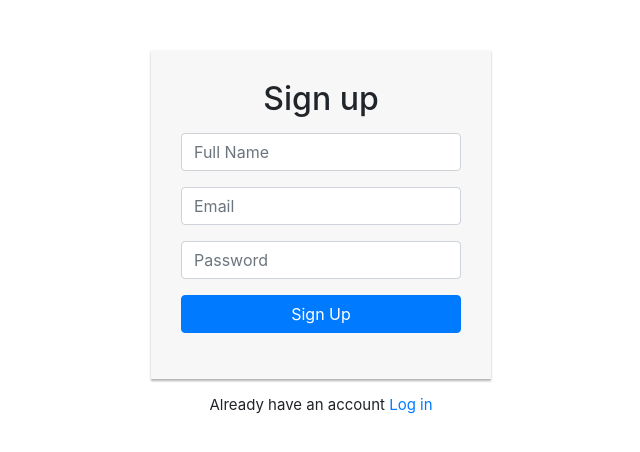
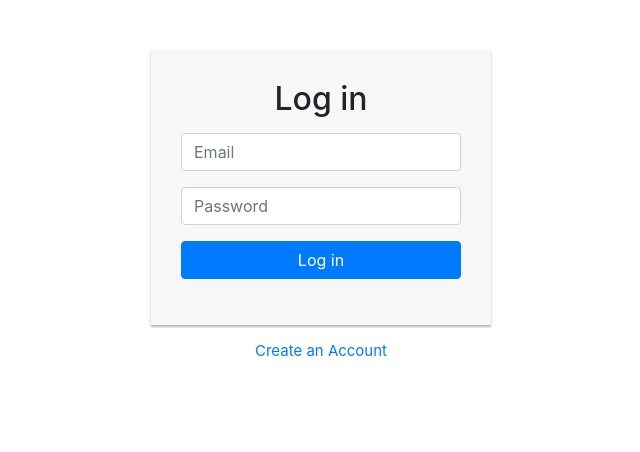
Before and after one commit to kudieyram/blog_app, a React (Create React App) app: page / in a window 1280 px wide. Shown: the top 452 px of the page, without its empty margins (319-959 px from the left). Built offline with nearby package versions, Linux system fonts and the light colour scheme.

Commit message:
added route

```diff
--- a/package.json
+++ b/package.json
@@ -9,6 +9,7 @@
     "bootstrap": "^4.5.3",
     "react": "^17.0.1",
     "react-dom": "^17.0.1",
+    "react-router-dom": "^5.2.0",
     "react-scripts": "4.0.0",
     "web-vitals": "^0.2.4"
   },
--- a/src/App.js
+++ b/src/App.js
@@ -2,12 +2,33 @@
 import './App.css';
 import LogInComponent from './components/LogIn';
 import SignUpComponent from './components/SignUp';
+import {
+  BrowserRouter as Router,
+  Switch,
+  Route,
+  Link
+} from "react-router-dom";
+
 
 function App() {
   return (
-    <div className="App">
-        <SignUpComponent/>
-    </div>
+    <Router>
+      <div>
+          {/* A <Switch> looks through its children <Route>s and
+            renders the first one that matches the current URL. */}
+        <Switch>
+          <Route path="/login">
+            <LogInComponent/>
+          </Route>
+          <Route path="/signup">
+            <SignUpComponent />
+          </Route>
+          <Route path="/">
+            <LogInComponent/>
+          </Route>
+        </Switch>
+      </div>
+    </Router>
   );
 }
 
```
Also changed, not shown: 1 other file (tests, documents, lock files or other folders).
